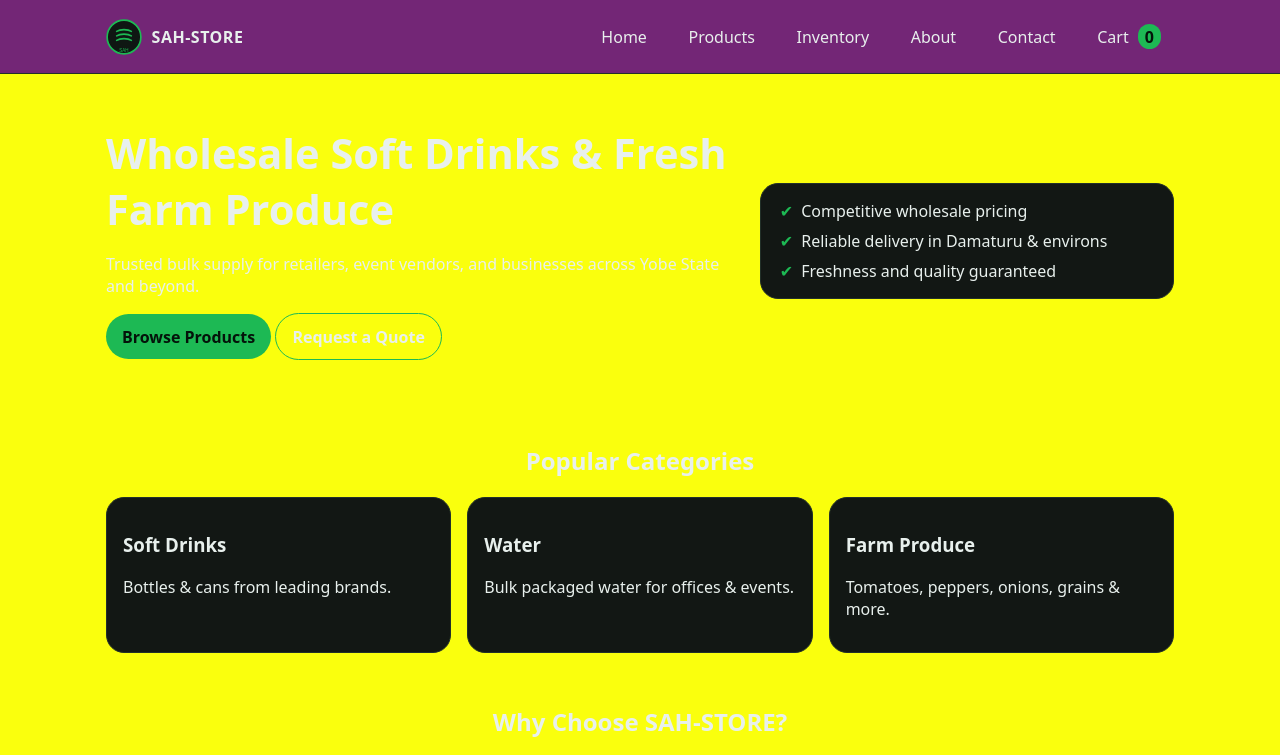
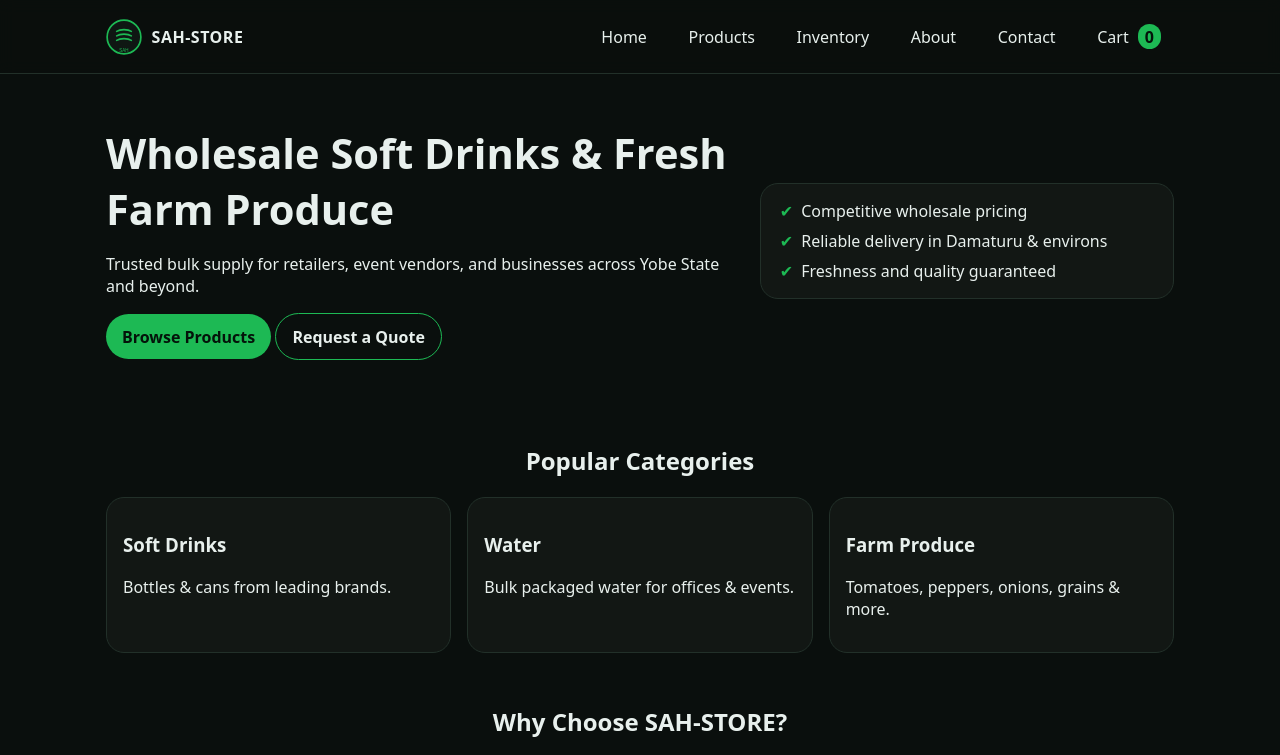
Before and after one commit to Abdulabu-Git/sah-store, a plain HTML site: page index.html in a window 1280 px wide. Shown: the top 755 px of the page. Drawn offline with Linux system fonts and the light colour scheme.

Commit message:
Update styles.css chng bg color

```diff
--- a/assets/css/styles.css
+++ b/assets/css/styles.css
@@ -4,11 +4,11 @@
   --brand:#1db954; --brand-2:#1a8f44; --border:#223029;
 }
 *{box-sizing:border-box;}
-html,body{margin:0;padding:0;background:#faff0d;color:var(--text);font-family:system-ui,-apple-system,Segoe UI,Roboto,Ubuntu,'Helvetica Neue',Arial;}
+html,body{margin:0;padding:0;background:#0a0f0d;color:var(--text);font-family:system-ui,-apple-system,Segoe UI,Roboto,Ubuntu,'Helvetica Neue',Arial;}
 a{color:inherit;text-decoration:none}
 .container{max-width:1100px;margin:0 auto;padding:1rem;}
 .header-wrap{display:flex;align-items:center;justify-content:space-between;gap:.5rem;}
-.site-header{position:sticky;top:0;background:rgba(100,15,130,.9);backdrop-filter:blur(8px);border-bottom:1px solid var(--border);z-index:10}
+.site-header{position:sticky;top:0;background:rgba(10,15,13,.9);backdrop-filter:blur(8px);border-bottom:1px solid var(--border);z-index:10}
 .brand{display:flex;align-items:center;gap:.6rem;font-weight:800;letter-spacing:.5px}
 .logo{width:36px;height:36px}
 .nav{display:flex;gap:1rem;align-items:center}
```
